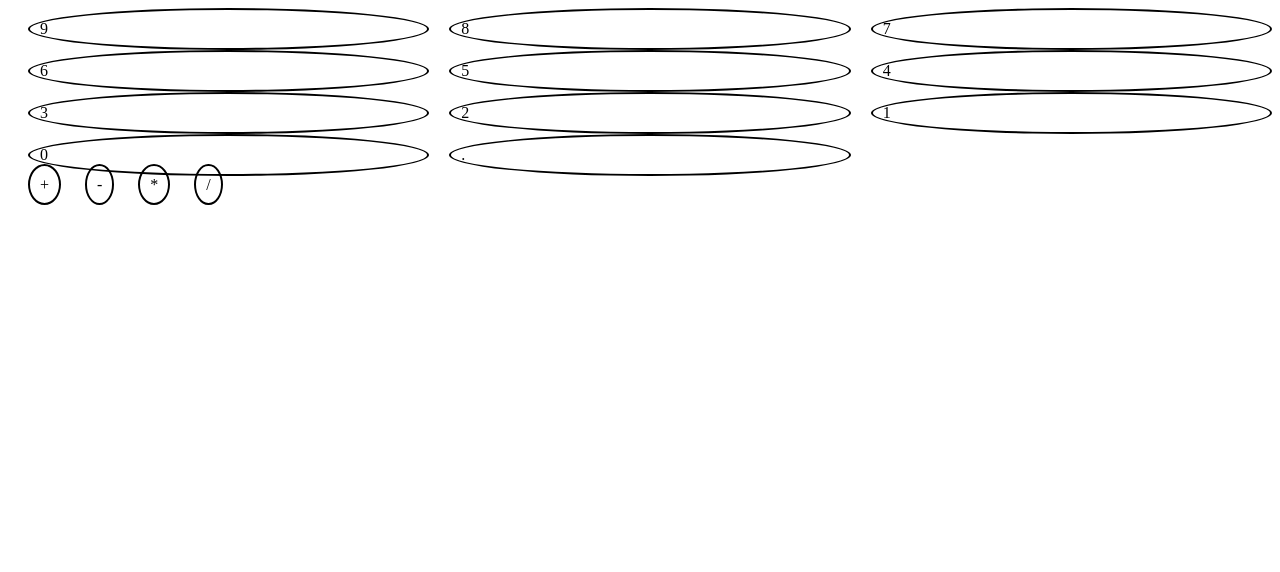
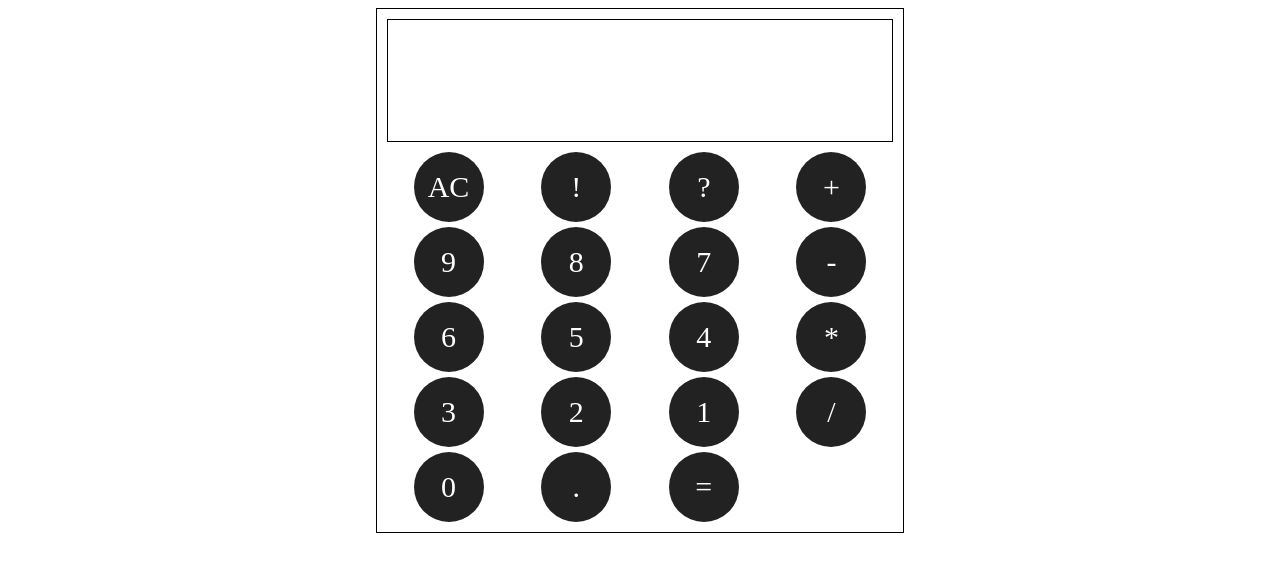
Before and after one commit to CocoaPebble/SSI_sample_calculator, a plain HTML site: page index.html in a window 1280 px wide. Drawn offline with nearby package versions, Linux system fonts and the light colour scheme.

Commit message:
basic feature and style finish

```diff
--- a/calculate.js
+++ b/calculate.js
@@ -1,30 +1,30 @@
-// Addition a + b
-let add = (a, b) => {
-    if (typeof a !== 'number' || typeof b !== 'number')
-        throw 'Addition: need 2 number';
-    return a + b;
-};
+let allEquationBtn = document.querySelectorAll('.num, .sym');
+let display = document.querySelector('.display');
+let equalButton = document.getElementById('equalBtn');
+let allCleanButton = document.getElementById('allClean');
 
-// Subtraction a - b
-let sub = (a, b) => {
-    if (typeof a !== 'number' || typeof b !== 'number')
-        throw 'Subtraction: need 2 number';
-    return a - b;
-};
+display.isFinish = false;
 
-// Multiplication a * b
-let mul = (a, b) => {
-    if (typeof a !== 'number' || typeof b !== 'number')
-        throw 'Multiplication: need 2 number';
-    return a * b;
-};
+allEquationBtn.forEach((each) => {
+    each.addEventListener('click', () => {
+        if (display.isFinish) {
+            display.innerText = '';
+            display.isFinish = false;
+        }
+        display.innerText += event.target.innerText;
+        console.log(event.target.innerText);
+    });
+});
 
-// Division a / b
-let div = (a, b) => {
-    if (typeof a !== 'number' || typeof b !== 'number')
-        throw 'Division: need 2 number';
+equalButton.addEventListener('click', () => {
+    try {
+        display.innerText = mexp.eval(display.innerText);
+    } catch (e) {
+        console.log(e);
+    }
+    display.isFinish = true;
+});
 
-    if (b === 0) throw 'Division: Denominator cannot be 0';
-
-    return a / b;
-};
+allCleanButton.addEventListener('click', () => {
+    display.innerText = '';
+});
--- a/index.html
+++ b/index.html
@@ -10,28 +10,30 @@
         <div class="calculator">
             <div class="display"></div>
             <div class="panel">
-                <div class="numPanel">
-                    <span class="btn">9</span>
-                    <span class="btn">8</span>
-                    <span class="btn">7</span>
-                    <span class="btn">6</span>
-                    <span class="btn">5</span>
-                    <span class="btn">4</span>
-                    <span class="btn">3</span>
-                    <span class="btn">2</span>
-                    <span class="btn">1</span>
-                    <span class="btn">0</span>
-                    <span class="btn">.</span>
-                </div>
+                <span class="btn" id="allClean">AC</span>
+                <span class="btn sym">!</span>
+                <span class="btn">?</span>
+                <span class="btn sym">+</span>
+                    <span class="btn num">9</span>
+                    <span class="btn num">8</span>
+                    <span class="btn num">7</span>
+                    <span class="btn sym">-</span>
+                    <span class="btn num">6</span>
+                    <span class="btn num">5</span>
+                    <span class="btn num">4</span>
+                    <span class="btn sym">*</span>
+                    <span class="btn num">3</span>
+                    <span class="btn num">2</span>
+                    <span class="btn num">1</span>
+                    <span class="btn sym">/</span>
+                    <span class="btn num">0</span>
+                    <span class="btn num">.</span>
 
-                <div class="calculationPanel">
-                    <span class="btn">+</span>
-                    <span class="btn">-</span>
-                    <span class="btn">*</span>
-                    <span class="btn">/</span>
+                    <span class="btn" id="equalBtn">=</span>
                 </div>
             </div>
         </div>
+        <script src="https://cdn.jsdelivr.net/npm/math-expression-evaluator@1/dist/browser/math-expression-evaluator.min.js"></script>
         <script src="calculate.js"></script>
     </body>
 </html>
--- a/main.css
+++ b/main.css
@@ -1,11 +1,34 @@
-.btn {
-    border: 2px #000 solid;
+.calculator {
+    display: grid;
+    grid-template-rows: 1fr 3fr;
     padding: 10px;
-    margin-left: 20px;
-    border-radius: 50%;
+    gap: 10px;
+    width: 40%;
+    margin: auto;
+    border: 1px #000 solid;
 }
 
-.numPanel {
+.display {
+    border: 1px #000 solid;
+}
+
+.panel {
     display: grid;
-    grid-template-columns: repeat(3, 1fr);
+    grid: repeat(5, 1fr) / repeat(4, 1fr);
+    gap: 5px;
+    place-content: center;
+    place-items: center;
 }
+
+.btn {
+    display: flex;
+    justify-content: center;
+    align-items: center;
+    background-color: #222;
+    color: #fff;
+    font-size: 30px;
+    width: 50px;
+    height: 50px;
+    border-radius: 50%;
+    padding: 10px;
+}
```
Also changed, not shown: README.md, 1 other file.
